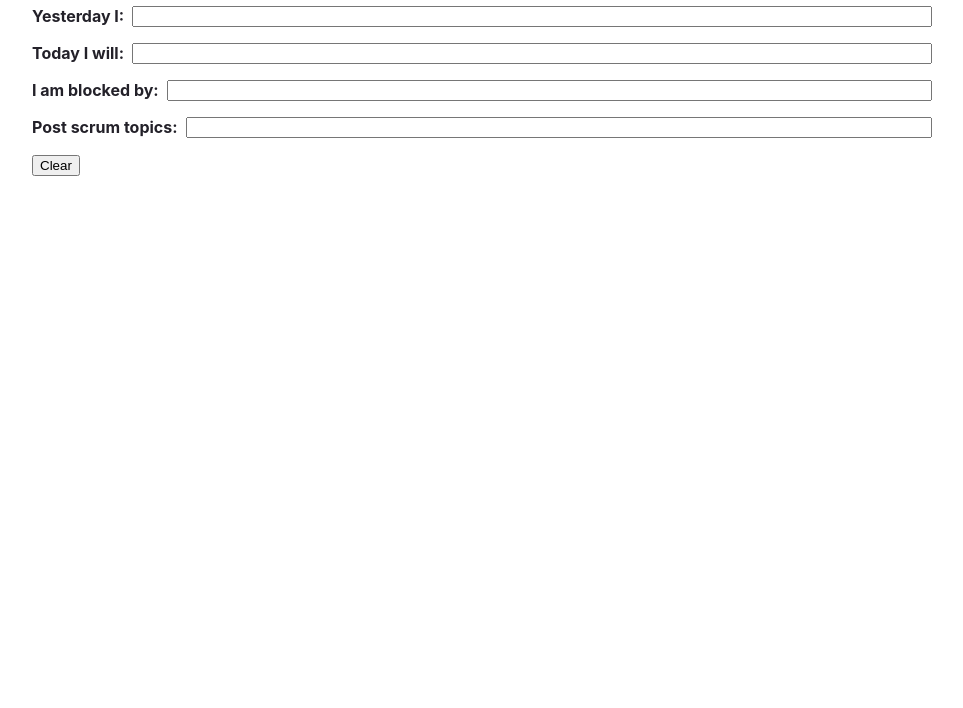
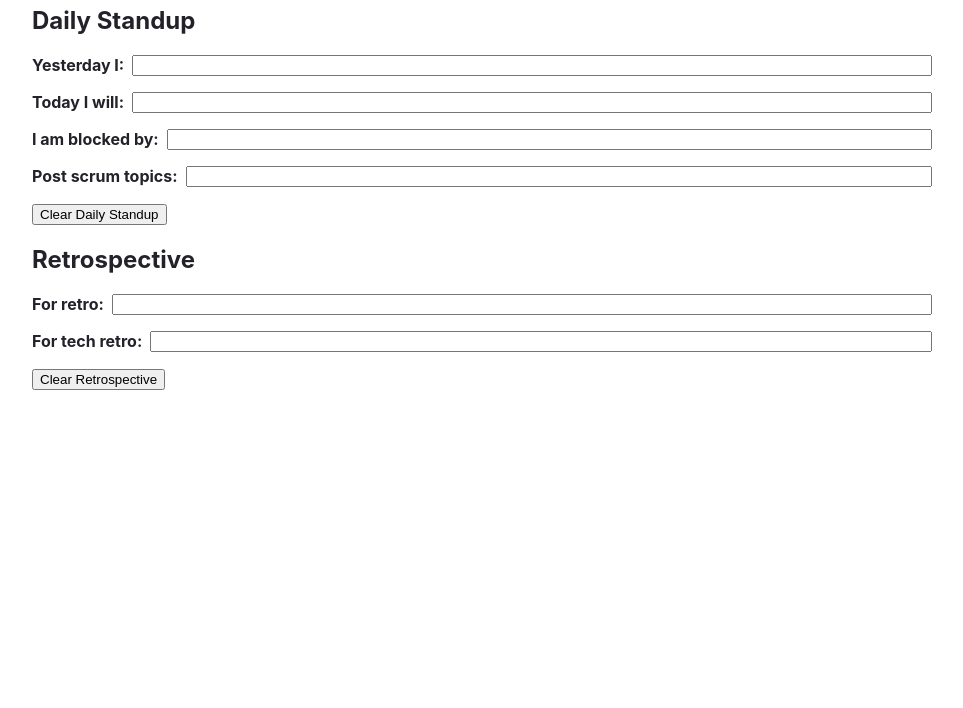
Before and after one commit to aoneill01/standup-notes, a Gatsby site: page / in a window 1280 px wide. Shown: the part 92-800 px from the top of the page, without its empty margins (158-1121 px from the left). Built offline with nearby package versions, Linux system fonts and the light colour scheme; Gatsby itself is replaced by a stand-in of ours.

Commit message:
Move note handling to hook

```diff
--- a/src/components/notesList.tsx
+++ b/src/components/notesList.tsx
@@ -1,11 +1,11 @@
 import * as React from "react";
 import * as styles from "./notesList.module.css";
 
-const renderItem = (item: string) => {
+const renderNote = (item: string) => {
   const storyRegex = /cpm-\d+/gi;
   let index = 0;
   let match: RegExpExecArray;
-  let children: (JSX.Element | string)[]  = [];
+  let children: (JSX.Element | string)[] = [];
   while ((match = storyRegex.exec(item)) !== null) {
     children.push(item.substring(index, match.index));
     children.push(
@@ -27,25 +27,25 @@ const renderItem = (item: string) => {
 type ItemHandler = (item: string) => void;
 
 type NotesListProps = {
-  label: string,
-  items: string[],
-  onItemAdded?: ItemHandler,
-  onItemRemoved?: ItemHandler,
-}
+  label: string;
+  notes: string[];
+  onNoteAdded?: ItemHandler;
+  onNoteRemoved?: ItemHandler;
+};
 
 const NotesList = ({
   label,
-  items,
-  onItemAdded = () => {},
-  onItemRemoved = () => {},
+  notes,
+  onNoteAdded = () => {},
+  onNoteRemoved = () => {},
 }: NotesListProps) => {
-  console.log(styles)
-  const [newItem, setNewItem] = React.useState("");
+  console.log(styles);
+  const [newNote, setNewNote] = React.useState("");
 
   const onKeyUp = ({ key }: React.KeyboardEvent) => {
     if (key === "Enter") {
-      onItemAdded(newItem);
-      setNewItem("");
+      onNoteAdded(newNote);
+      setNewNote("");
     }
   };
 
@@ -55,17 +55,20 @@ const NotesList = ({
         <label className={styles.label}>{label}</label>
         <input
           type="text"
-          value={newItem}
-          onChange={(event) => setNewItem(event.target.value)}
+          value={newNote}
+          onChange={(event) => setNewNote(event.target.value)}
           onKeyUp={onKeyUp}
           className={styles.input}
         />
       </div>
       <ul>
-        {items.map((item, index) => (
+        {notes.map((note, index) => (
           <li key={index}>
-            {renderItem(item)}{" "}
-            <button className={styles.close} onClick={() => onItemRemoved(item)}>
+            {renderNote(note)}{" "}
+            <button
+              className={styles.close}
+              onClick={() => onNoteRemoved(note)}
+            >
               ×
             </button>
           </li>
--- /dev/null
+++ b/src/hooks/useNotes.tsx
@@ -0,0 +1,70 @@
+import { useState, useEffect } from "react";
+
+type Notes = {
+  yesterday: string[];
+  today: string[];
+  blocked: string[];
+  postScrum: string[];
+  retro: string[];
+  techRetro: string[];
+};
+
+const initialState: Notes = {
+  yesterday: [],
+  today: [],
+  blocked: [],
+  postScrum: [],
+  retro: [],
+  techRetro: [],
+};
+
+const isBrowser = typeof window !== "undefined";
+
+const loadFromLocalStorage = () => {
+  const result = isBrowser && window.localStorage.getItem("notes");
+  return result ? (JSON.parse(result) as Notes) : null;
+};
+
+const useNotes = () => {
+  const [notes, setNotes] = useState(loadFromLocalStorage() ?? initialState);
+
+  useEffect(() => {
+    window.localStorage.setItem("notes", JSON.stringify(notes));
+  }, [notes]);
+
+  const addNoteFor = (property: string) => (item: string) => {
+    setNotes((state) => {
+      const currentItems: string[] = state[property];
+      return {
+        ...state,
+        [property]: [...currentItems, item],
+      };
+    });
+  };
+
+  const removeNoteFor = (property: string) => (item: string) => {
+    setNotes((state) => {
+      const currentItems: string[] = notes[property];
+      return {
+        ...state,
+        [property]: currentItems.filter((existing) => existing !== item),
+      };
+    });
+  };
+
+  const clearStandup = () =>
+    setNotes((state) => ({
+      ...state,
+      yesterday: [],
+      today: [],
+      blocked: [],
+      postScrum: [],
+    }));
+
+  const clearRetro = () =>
+    setNotes((state) => ({ ...state, retro: [], techRetro: [] }));
+
+  return { notes, addNoteFor, removeNoteFor, clearStandup, clearRetro };
+};
+
+export { useNotes };
--- a/src/pages/index.tsx
+++ b/src/pages/index.tsx
@@ -1,65 +1,28 @@
 import * as React from "react";
 import Layout from "../components/layout";
 import NotesList from "../components/notesList";
-
-type Notes = {
-  yesterday: string[],
-  today: string[],
-  blocked: string[],
-  postScrum: string[],
-}
-
-const initialState: Notes = {
-  yesterday: [],
-  today: [],
-  blocked: [],
-  postScrum: [],
-};
-
-const isBrowser = typeof window !== "undefined";
-
-const loadFromLocalStorage = () => {
-  const result = isBrowser && window.localStorage.getItem("notes");
-  return result ? JSON.parse(result) as Notes : null;
-};
+import { useNotes } from "../hooks/useNotes";
 
 const IndexPage = () => {
-  const [notes, setNotes] = React.useState(
-    loadFromLocalStorage() ?? initialState
-  );
-
-  React.useEffect(() => {
-    window.localStorage.setItem("notes", JSON.stringify(notes));
-  }, [notes]);
-
-  const addItem = (property: string) => (item: string) => {
-    const currentItems: string[] = notes[property];
-    setNotes({
-      ...notes,
-      [property]: [...currentItems, item],
-    });
-  };
-
-  const removeItem = (property: string) => (item: string) => {
-    const currentItems: string[] = notes[property];
-    setNotes({
-      ...notes,
-      [property]: currentItems.filter((existing) => existing !== item),
-    });
-  };
+  const {
+    addNoteFor,
+    clearRetro,
+    clearStandup,
+    notes,
+    removeNoteFor,
+  } = useNotes();
 
   const noteListProperties = (property) => ({
-    items: notes[property],
-    onItemAdded: addItem(property),
-    onItemRemoved: removeItem(property),
+    notes: notes[property],
+    onNoteAdded: addNoteFor(property),
+    onNoteRemoved: removeNoteFor(property),
   });
-
-  const clearAll = () => setNotes(initialState);
 
   return (
     <Layout>
-      <title>Standup Notes</title>
-      <h1>Standup Notes</h1>
+      <title>Notes</title>
+      <h1>Notes</h1>
+      <h2>Daily Standup</h2>
       <NotesList {...noteListProperties("yesterday")} label="Yesterday I:" />
       <NotesList {...noteListProperties("today")} label="Today I will:" />
       <NotesList {...noteListProperties("blocked")} label="I am blocked by:" />
@@ -67,7 +30,11 @@ const IndexPage = () => {
         {...noteListProperties("postScrum")}
         label="Post scrum topics:"
       />
-      <button onClick={clearAll}>Clear</button>
+      <button onClick={clearStandup}>Clear Daily Standup</button>
+      <h2>Retrospective</h2>
+      <NotesList {...noteListProperties("retro")} label="For retro:" />
+      <NotesList {...noteListProperties("techRetro")} label="For tech retro:" />
+      <button onClick={clearRetro}>Clear Retrospective</button>
     </Layout>
   );
 };
```
